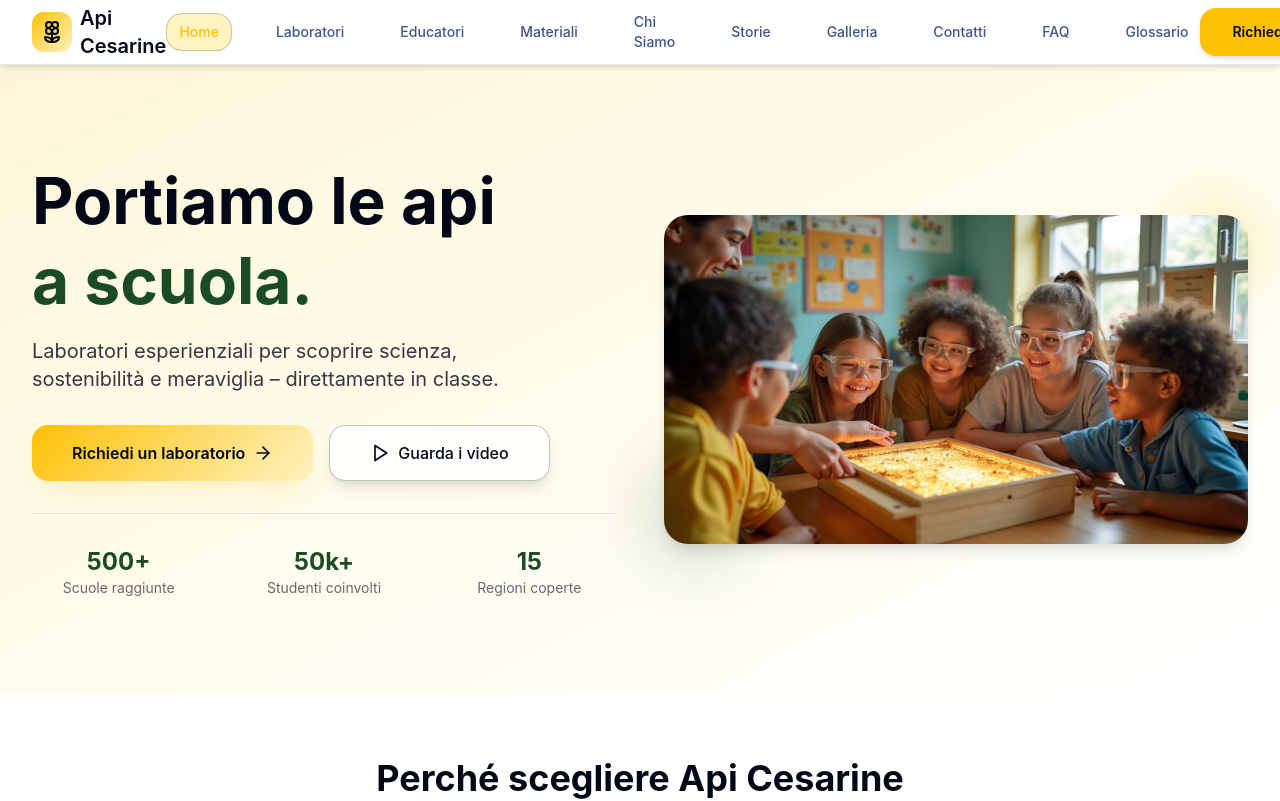
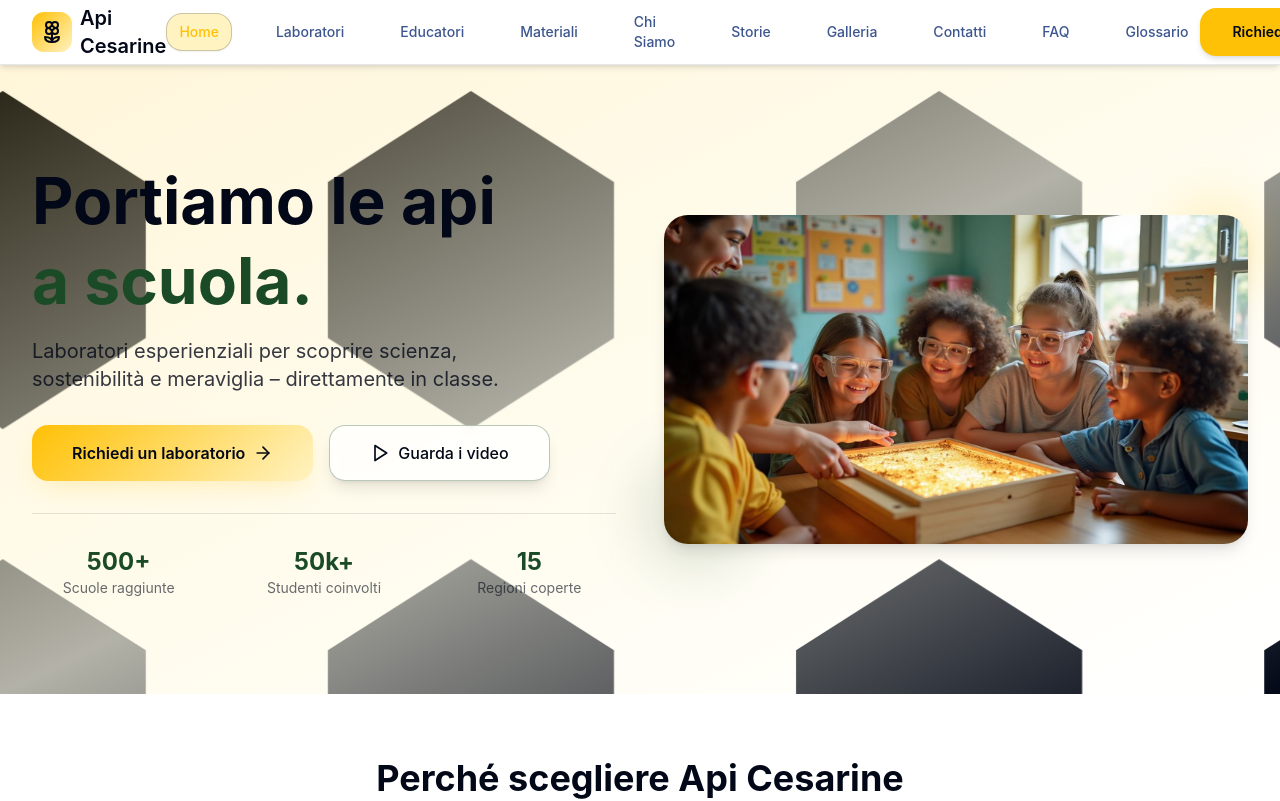
Before and after one commit to gabrizanni/apicesarine, a React (Vite) app: page / in a window 1280 px wide. Shown: the top 801 px of the page. Built offline with nearby package versions, Linux system fonts and the light colour scheme; the HTML template or start-up script is replaced by a standard one.

Commit message:
Re-add hexagon background

```diff
--- a/src/components/layout/Layout.tsx
+++ b/src/components/layout/Layout.tsx
@@ -10,8 +10,21 @@ const Layout = ({ children }: LayoutProps) => {
   return (
     <div className="min-h-screen flex flex-col">
       <Header />
-      <main className="flex-1" id="main-content" role="main" tabIndex={-1}>
-        {children}
+      <main className="flex-1 relative" id="main-content" role="main" tabIndex={-1}>
+        {/* Hexagon background overlay for main content only */}
+        <div className="absolute inset-0 pointer-events-none overflow-hidden">
+          <svg className="w-full h-full" viewBox="0 0 100 100" fill="none" preserveAspectRatio="xMidYMid slice">
+            <defs>
+              <pattern id="hexagon-main" x="0" y="0" width="18" height="18" patternUnits="userSpaceOnUse">
+                <polygon points="7.5,1 13,4.5 13,10.5 7.5,14 2,10.5 2,4.5" fill="currentColor" className="text-slate/8" />
+              </pattern>
+            </defs>
+            <rect width="100" height="100" fill="url(#hexagon-main)" />
+          </svg>
+        </div>
+        <div className="relative z-10">
+          {children}
+        </div>
       </main>
       <Footer />
     </div>
```
